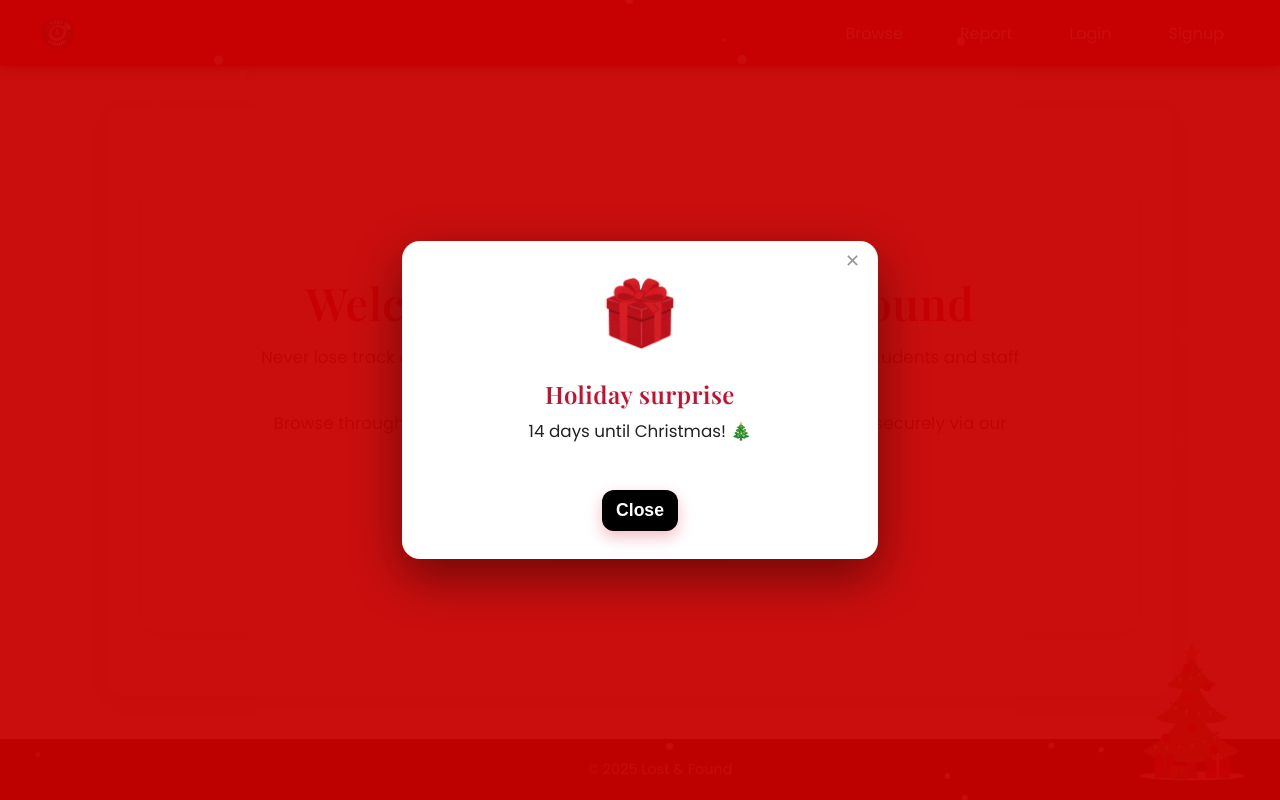
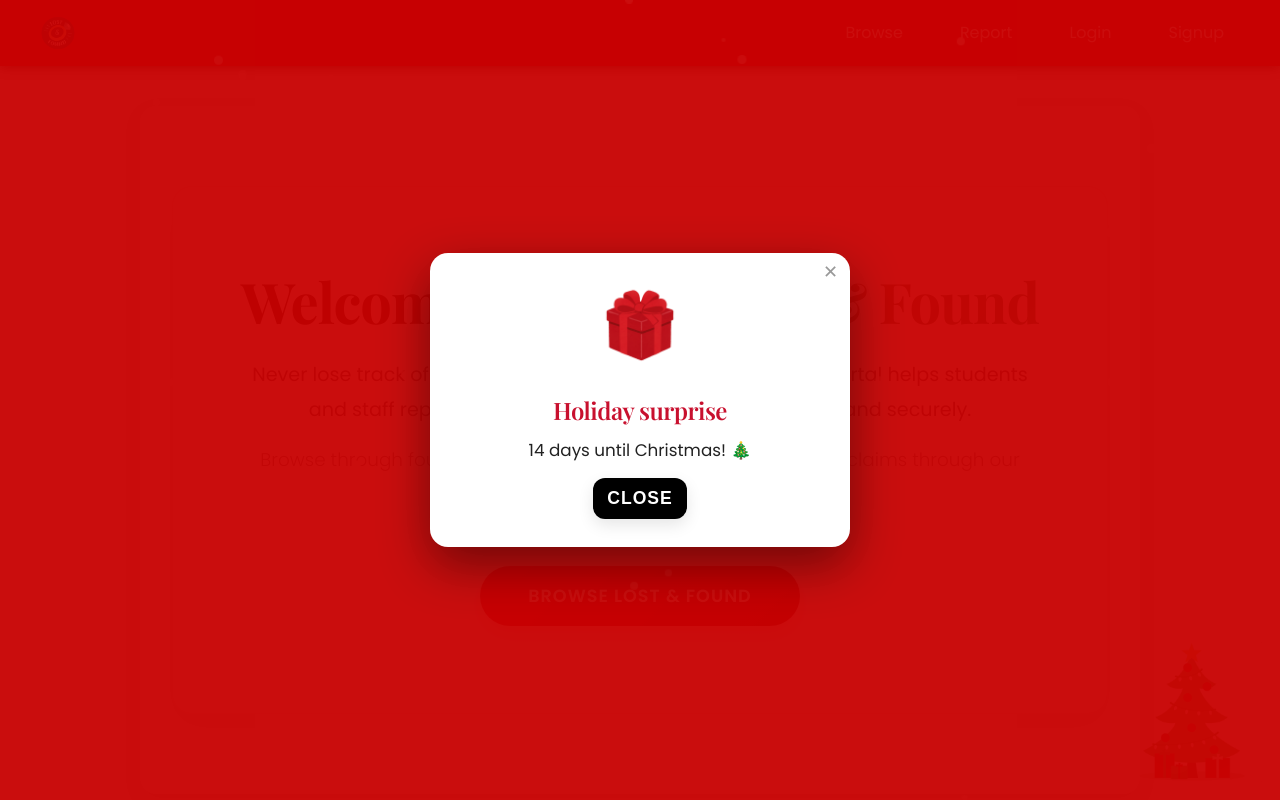
Before and after one commit to ayaanbekur/Fbla_2026, a Flask app: page / in a window 1280 px wide. Run offline with Flask 3, Linux system fonts and the light colour scheme.

Commit message:
Premium aesthetic overhaul: Enhanced typography, gradients, animations, and visual hierarchy
- Redesigned navbar with gradient background and smooth hover animations
- Modernized hero section with gradient text and improved spacing
- Enhanced button styles with gradient overlays and sophisticated transitions
- Improved card grid with subtle top border animation and better shadows
- Refined form inputs with better focus states and visual feedback
- Added CSS variables for consistent theming and maintenance
- Optimized animations with cubic-bezier timing for premium feel
- Improved mobile responsiveness across all elements
- Enhanced color palette with gradients and layered shadows

```diff
--- a/static/css/styles.css
+++ b/static/css/styles.css
@@ -1,134 +1,236 @@
 /* Fonts */
-@import url('https://fonts.googleapis.com/css2?family=Playfair+Display:wght@600&family=Inter:wght@400;500;700&display=swap');
+@import url('https://fonts.googleapis.com/css2?family=Playfair+Display:wght@400;600;700&family=Poppins:wght@300;400;500;600;700&family=Inter:wght@400;500;700&display=swap');
+
+/* Root Variables */
+:root {
+  --primary: #C8102E;
+  --primary-dark: #8B0A23;
+  --primary-light: #E63946;
+  --accent: #0A8754;
+  --accent-dark: #004F2D;
+  --dark: #1a1a1a;
+  --light: #f8f9fa;
+  --gray: #6c757d;
+  --text: #2c3e50;
+  --border: #e0e0e0;
+  --shadow-sm: 0 2px 4px rgba(0,0,0,0.06);
+  --shadow-md: 0 6px 16px rgba(0,0,0,0.1);
+  --shadow-lg: 0 12px 32px rgba(0,0,0,0.12);
+  --transition: all 0.3s cubic-bezier(0.4, 0, 0.2, 1);
+}
 
 /* Global Styles */
-body {
-  font-family: 'Poppins', sans-serif;
-}
-h1, h2, h3, .logo {
-  font-family: 'Playfair Display', serif;
-  letter-spacing: 0.5px;
+* {
+  margin: 0;
+  padding: 0;
+  box-sizing: border-box;
 }
 
-/* Navbar */
+html {
+  scroll-behavior: smooth;
+}
+
+body {
+  font-family: 'Poppins', -apple-system, BlinkMacSystemFont, 'Segoe UI', sans-serif;
+  background: var(--light);
+  color: var(--text);
+  line-height: 1.6;
+  -webkit-font-smoothing: antialiased;
+}
+
+h1, h2, h3, h4, h5, h6, .logo {
+  font-family: 'Playfair Display', serif;
+  letter-spacing: -0.5px;
+  font-weight: 600;
+  color: var(--dark);
+}
+
+/* Navbar - Premium */
 .navbar {
-    background-color: #C8102E; /* strong red */
+  background: linear-gradient(135deg, var(--primary) 0%, var(--primary-dark) 100%);
   color: #FFFFFF;
-    padding: 1rem;
+  padding: 1.2rem 2rem;
+  box-shadow: var(--shadow-md);
+  position: sticky;
+  top: 0;
+  z-index: 100;
 }
 
 .navbar a {
   color: #FFFFFF;
-    font-weight: bold;
   text-decoration: none;
-    margin: 0 1rem;
-    transition: color 0.3s ease;
+  transition: var(--transition);
+  position: relative;
 }
 
-.navbar a:hover {
-    color: #000000; /* black hover */
+.navbar a::after {
+  content: '';
+  position: absolute;
+  width: 0;
+  height: 2px;
+  bottom: -2px;
+  left: 0;
+  background: #FFFFFF;
+  transition: width 0.3s ease;
 }
 
+.navbar a:hover::after {
+  width: 100%;
+}
 
 .logo {
   font-family: 'Playfair Display', serif;
-  font-size: 1.7rem;
-  color: #D72638; /* red */
+  font-size: 1.8rem;
+  color: #ffffff;
   text-decoration: none;
-  font-weight: bold;
+  font-weight: 700;
+  letter-spacing: 1px;
 }
 
 .nav-right {
   display: flex;
-  gap: 1.5rem;
+  gap: 2rem;
+  align-items: center;
 }
 
 .nav-link {
   color: #FFFFFF;
   text-decoration: none;
   font-weight: 500;
-  padding: 0.5rem 1rem;
+  font-size: 0.95rem;
+  padding: 0.6rem 1.2rem;
   border-radius: 8px;
-  transition: background 0.3s ease, transform 0.2s ease;
+  transition: var(--transition);
+  position: relative;
 }
 
 .nav-link:hover {
-  background: #D72638; /* red */
-  transform: scale(1.05);
-  color: #FFFFFF;
+  background: rgba(255, 255, 255, 0.15);
+  transform: translateY(-2px);
 }
 
-/* Homepage */
+/* Homepage Hero */
 .homepage {
-  min-height: 90vh;
+  min-height: 85vh;
   display: flex;
   flex-direction: column;
   justify-content: center;
   align-items: center;
   text-align: center;
   padding: 2rem;
+  background: linear-gradient(135deg, #f5f7fa 0%, #c3d9e5 100%);
 }
 
 .title {
   font-family: 'Playfair Display', serif;
-  font-size: 3rem;
-  color: #000000; /* red */
-  margin-bottom: 1rem;
+  font-size: 3.5rem;
+  font-weight: 700;
+  color: var(--dark);
+  margin-bottom: 1.5rem;
   opacity: 0;
-  transform: translateY(-20px);
-  animation: fadeSlideIn 1s ease forwards;
+  transform: translateY(-30px);
+  animation: slideDown 0.8s cubic-bezier(0.34, 1.56, 0.64, 1) forwards;
+  letter-spacing: -1px;
+}
+
+.title .highlight {
+  background: linear-gradient(135deg, var(--primary), var(--accent));
+  -webkit-background-clip: text;
+  -webkit-text-fill-color: transparent;
+  background-clip: text;
 }
 
 .subtitle {
-  font-size: 1.2rem;
-  color: #333333; /* dark gray */
-  max-width: 650px;
-  margin: 0 auto 2rem auto;
+  font-size: 1.25rem;
+  color: var(--gray);
+  max-width: 700px;
+  margin: 0 auto 2.5rem auto;
   opacity: 0;
-  animation: fadeIn 1.5s ease forwards;
-  animation-delay: 0.5s;
+  animation: fadeIn 0.9s ease forwards;
+  animation-delay: 0.3s;
+  font-weight: 300;
+  line-height: 1.8;
 }
 
 .cta-button {
   display: inline-block;
-  padding: 1rem 2.5rem;
-  background: #D72638;
+  padding: 1rem 2.8rem;
+  background: linear-gradient(135deg, var(--primary), var(--primary-dark));
   color: #FFFFFF;
-  font-size: 1.2rem;
+  font-size: 1.05rem;
   font-weight: 600;
   border-radius: 50px;
   text-decoration: none;
-  box-shadow: 0 6px 15px rgba(215, 38, 56, 0.3);
-  transition: all 0.3s ease;
+  border: none;
+  cursor: pointer;
+  box-shadow: var(--shadow-md);
+  transition: var(--transition);
+  text-transform: uppercase;
+  letter-spacing: 1px;
+  position: relative;
+  overflow: hidden;
+}
+
+.cta-button::before {
+  content: '';
+  position: absolute;
+  top: 0;
+  left: -100%;
+  width: 100%;
+  height: 100%;
+  background: linear-gradient(135deg, var(--primary-dark), var(--dark));
+  transition: left 0.3s ease;
+  z-index: -1;
+}
+
+.cta-button:hover::before {
+  left: 0;
 }
 
 .cta-button:hover {
-  background: #000000; /* black */
-  transform: translateY(-2px) scale(1.05);
-  box-shadow: 0 8px 20px rgba(0,0,0,0.3);
+  transform: translateY(-4px);
+  box-shadow: var(--shadow-lg);
+  letter-spacing: 1.5px;
 }
 
-/* Forms */
+.cta-button:active {
+  transform: translateY(-2px);
+}
+
+/* Forms - Premium */
 input, textarea, select {
   width: 100%;
-  padding: 12px 15px;
-  border: 1px solid #CCC;
-  border-radius: 12px;
+  padding: 0.85rem 1.2rem;
+  border: 2px solid var(--border);
+  border-radius: 10px;
   margin-bottom: 1.5rem;
-  font-size: 1rem;
-  background: #FFFFFF; /* white */
-  color: #000000; /* black */
-  transition: border 0.3s ease, box-shadow 0.3s ease;
+  font-size: 0.95rem;
+  background: #FFFFFF;
+  color: var(--text);
+  transition: var(--transition);
+  font-family: inherit;
 }
 
 input:focus, textarea:focus, select:focus {
-  border-color: #D72638; /* red */
-  box-shadow: 0 0 8px rgba(215,38,56,0.4);
+  border-color: var(--primary);
+  box-shadow: 0 0 0 3px rgba(200, 16, 46, 0.1);
   outline: none;
+}
+
+textarea {
+  resize: vertical;
+  min-height: 120px;
 }
 
 /* Animations */
 @keyframes fadeSlideIn {
+  to {
+    opacity: 1;
+    transform: translateY(0);
+  }
+}
+
+@keyframes slideDown {
   to {
     opacity: 1;
     transform: translateY(0);
--- a/templates/index.html
+++ b/templates/index.html
@@ -2,28 +2,28 @@
 
 {% block content %}
 <div class="hero">
-    <h1 class="fade-in delay-0">Welcome to FCHS Lost & Found</h1>
+    <h1 class="fade-in delay-0">Welcome to <span class="highlight">FCHS Lost & Found</span></h1>
     <p class="fade-in delay-1">
         Never lose track of your belongings again. Our Lost & Found portal helps students and staff report, browse,
-        and claim lost items efficiently.
+        and claim lost items efficiently and securely.
     </p>
     <p class="fade-in delay-2">
-        Browse through found items, report what you’ve lost, or manage claims securely via our admin panel.
+        Browse through found items, report what you've lost, or manage claims through our intuitive platform.
     </p>
-    <a href="{{ url_for('browse') }}" class="cta-button fade-in delay-3">Go to Lost & Found</a>
+    <a href="{{ url_for('browse') }}" class="cta-button fade-in delay-3">Browse Lost & Found</a>
 </div>
 
 <style>
 .hero {
-    max-width: 1000px;        /* keeps the card nicely centered on wide screens */
-    margin: 2rem auto;        /* center horizontally with vertical spacing */
+    max-width: 1100px;
+    margin: 3rem auto;
     text-align: center;
-    padding: 4.5rem 2rem;     /* vertical + horizontal padding */
-    background: #ffffff;      /* white card */
-    border-radius: 16px;
-    border: 1px solid rgba(0,0,0,0.04); /* subtle edge for definition */
-    box-shadow: 0 6px 18px rgba(0,0,0,0.08); /* soft shadow */
-    color: #000000;          /* black text */
+    padding: 5rem 2rem;
+    background: linear-gradient(135deg, #ffffff 0%, #f8f9fa 100%);
+    border-radius: 20px;
+    border: 1px solid rgba(200, 16, 46, 0.08);
+    box-shadow: 0 12px 32px rgba(0,0,0,0.08);
+    color: #2c3e50;
 }
 
 body {
@@ -31,70 +31,92 @@
 }
 h1, h2, h3, .logo {
   font-family: 'Playfair Display', serif;
-  letter-spacing: 0.5px;
+  letter-spacing: -0.5px;
 }
 
-/* Title / paragraph colors inside the white card */
 .hero h1 {
-    font-size: 2.8rem;
-    margin-bottom: 0.75rem;
-    color: #C8102E;          /* red accent for title */
+    font-size: 3.5rem;
+    margin-bottom: 1.5rem;
+    color: #1a1a1a;
+    font-weight: 700;
+    line-height: 1.2;
+    letter-spacing: -1px;
+}
+
+.hero h1 .highlight {
+    background: linear-gradient(135deg, #C8102E, #0A8754);
+    -webkit-background-clip: text;
+    -webkit-text-fill-color: transparent;
+    background-clip: text;
 }
 
 .hero p {
-    font-size: 1.05rem;
-    max-width: 760px;
-    margin: 0.75rem auto;
-    color: #333333;
-    line-height: 1.6;
+    font-size: 1.15rem;
+    max-width: 800px;
+    margin: 1rem auto;
+    color: #6c757d;
+    line-height: 1.8;
+    font-weight: 300;
 }
 
-/* Keep CTA button styling consistent (uses your stylesheet .cta-button) */
-/* But ensure it contrasts on white background */
-.hero .cta-button {
-    background: #C8102E;
-    color: #fff;
-    box-shadow: 0 6px 15px rgba(200,20,40,0.18);
-}
-.hero .cta-button:hover {
-    background: #000000;
-    color: #fff;
+.hero p:first-of-type {
+    font-size: 1.2rem;
+    font-weight: 400;
+    color: #2c3e50;
 }
 
-.cta-button {
-    display: inline-block;
-    margin-top: 2rem;
-    padding: 0.8rem 2rem;
-    font-size: 1.1rem;
-    border-radius: 35px;
-    background-color: #0A8754;
-    color: #BFD7EA;
-    text-decoration: none;
-    font-weight: bold;
-    transition: all 0.3s ease;
+.hero .cta-button {
+    margin-top: 2.5rem;
+    background: linear-gradient(135deg, #C8102E, #8B0A23);
+    color: #fff;
+    box-shadow: 0 8px 20px rgba(200,16,46,0.25);
+    text-transform: uppercase;
+    letter-spacing: 1px;
+    font-weight: 600;
+    padding: 1rem 3rem;
 }
 
-.cta-button:hover {
-    background-color: #004F2D;
-    transform: translateY(-3px);
-    box-shadow: 0 6px 20px rgba(10,135,84,0.5);
+.hero .cta-button:hover {
+    box-shadow: 0 12px 28px rgba(200,16,46,0.35);
+    transform: translateY(-4px);
 }
 
-/* Fade-in animations */
 .fade-in {
     opacity: 0;
     transform: translateY(20px);
-    animation: fadeInUp 1s forwards;
+    animation: fadeInUp 1s cubic-bezier(0.34, 1.56, 0.64, 1) forwards;
 }
 
-.fade-in.delay-0 { animation-delay: 0s; }
-.fade-in.delay-1 { animation-delay: 0.5s; }
-.fade-in.delay-2 { animation-delay: 1s; }
-.fade-in.delay-3 { animation-delay: 1.5s; }
+.fade-in.delay-0 { animation-delay: 0.1s; }
+.fade-in.delay-1 { animation-delay: 0.3s; }
+.fade-in.delay-2 { animation-delay: 0.5s; }
+.fade-in.delay-3 { animation-delay: 0.7s; }
 
 @keyframes fadeInUp {
-    0% { opacity: 0; transform: translateY(20px);}
-    100% { opacity: 1; transform: translateY(0);}
+    0% {
+        opacity: 0;
+        transform: translateY(30px);
+    }
+    100% {
+        opacity: 1;
+        transform: translateY(0);
+    }
+}
+
+/* Mobile */
+@media (max-width: 768px) {
+    .hero {
+        padding: 3rem 1.5rem;
+        margin: 1.5rem auto;
+    }
+
+    .hero h1 {
+        font-size: 2.2rem;
+    }
+
+    .hero p {
+        font-size: 1rem;
+    }
 }
 </style>
 {% endblock %}
```
Also changed, not shown: other parts of static/css/styles.css (+124 -72 lines). Lines whose indentation alone changed are shown as unchanged.
